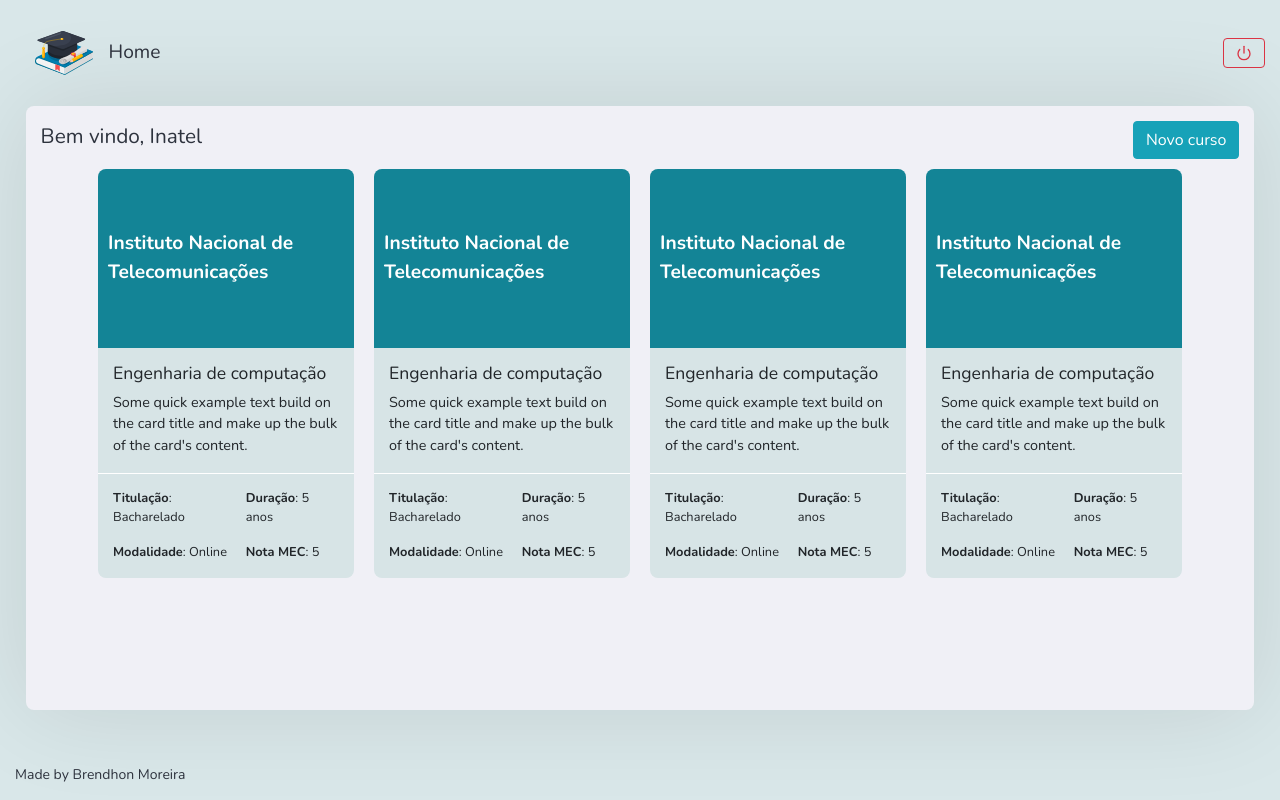
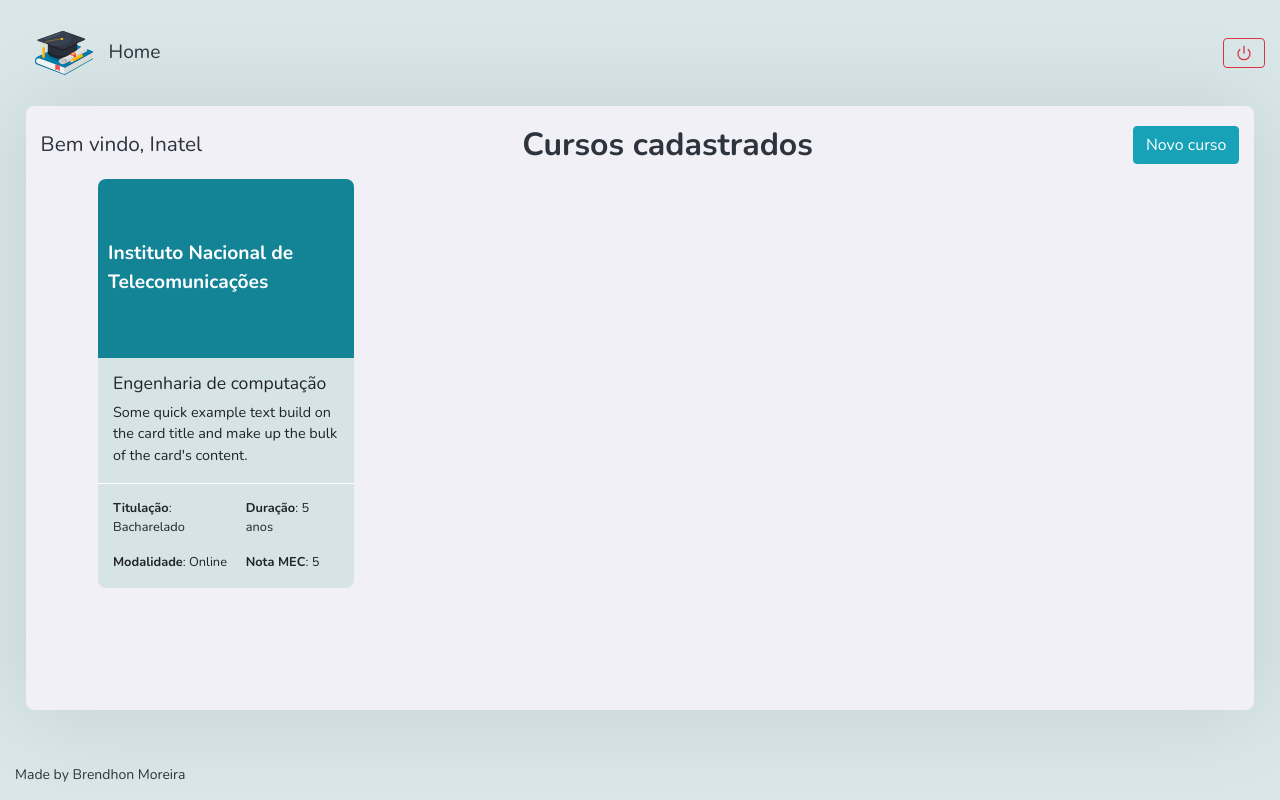
Before and after one commit to Brendhon/SearchFacul_Web, a React (Create React App) app: page /profile in a window 1280 px wide. Built offline with nearby package versions, Linux system fonts and the light colour scheme.

Commit message:
add: new text

```diff
--- a/src/pages/Profile/index.jsx
+++ b/src/pages/Profile/index.jsx
@@ -15,16 +15,15 @@ const Profile = _ =>
         <div className="profile-main box">
 
             <div className="profile-container-top">
-                <span >Bem vindo, Inatel</span>
+                <span>Bem vindo, Inatel</span>
+                <strong>Cursos cadastrados</strong>
                 <Link className="btn btn-info" to="/course/create">Novo curso</Link>
             </div>
 
             <div className="profile-container-card">
                 <div className="profile-list-card">
                     <Card />
-                    <Card />
-                    <Card />
-                    <Card />
+
                 </div>
             </div>
 
--- a/src/pages/Profile/styles.css
+++ b/src/pages/Profile/styles.css
@@ -13,9 +13,17 @@
 .profile-container .profile-main .profile-container-top {
     display: flex;
     justify-content: space-between;
+    align-items: center;
     font-size: 1.3rem;
     color: var(--c-dark);
     padding: 15px 15px 0px 15px;
+}
+
+.profile-container .profile-main .profile-container-top strong {
+    display: flex;
+    justify-content: space-between;
+    font-size: 2rem;
+    color: var(--c-dark);
 }
 
 .profile-container .profile-main .profile-container-card {
@@ -47,4 +55,8 @@
     .profile-container .profile-main .profile-container-card .profile-list-card {
         grid-template-columns: 1fr;
     }
+
+    .profile-container .profile-main .profile-container-top strong {
+        display: none;
+    }
 }
```
